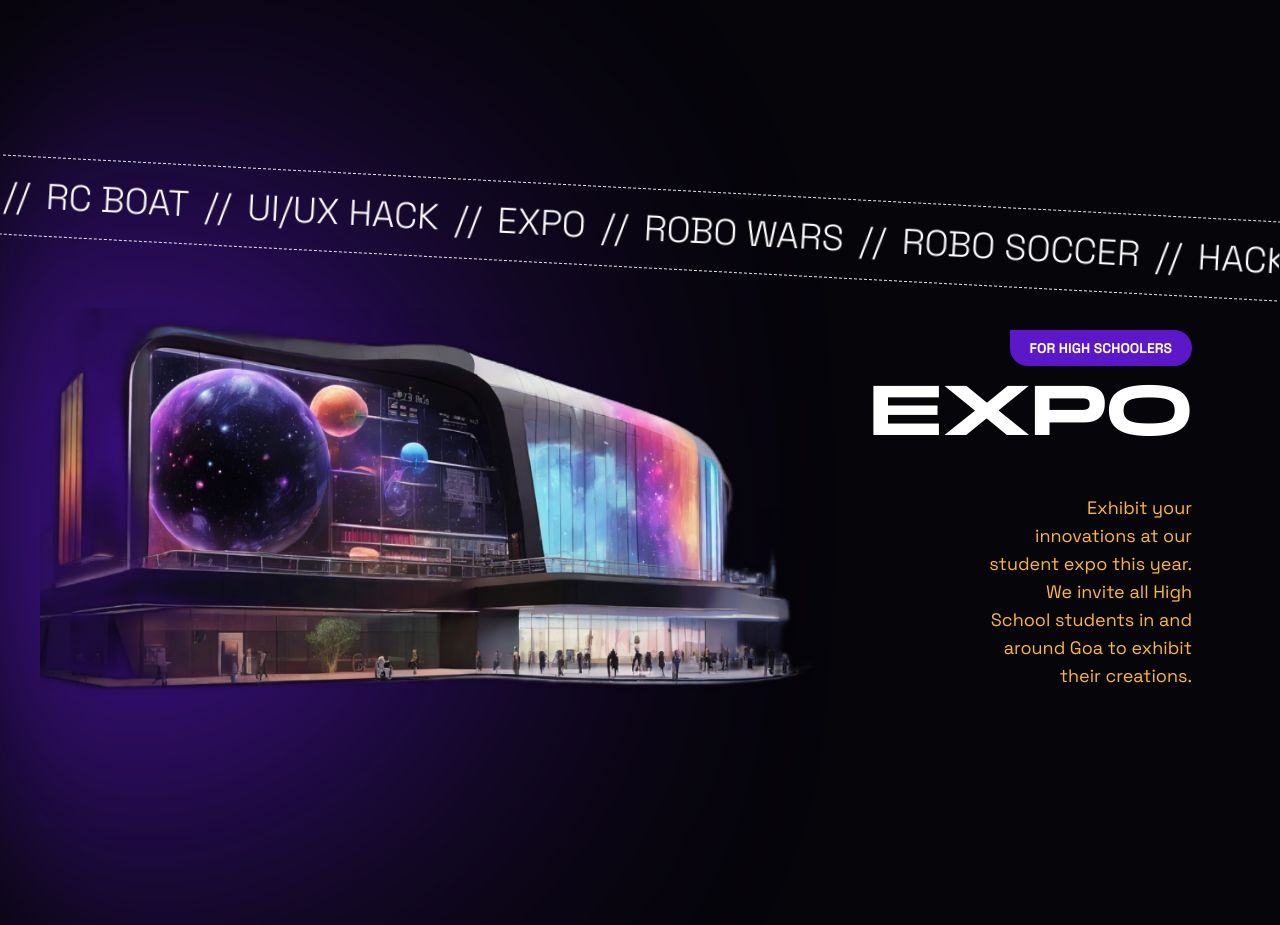
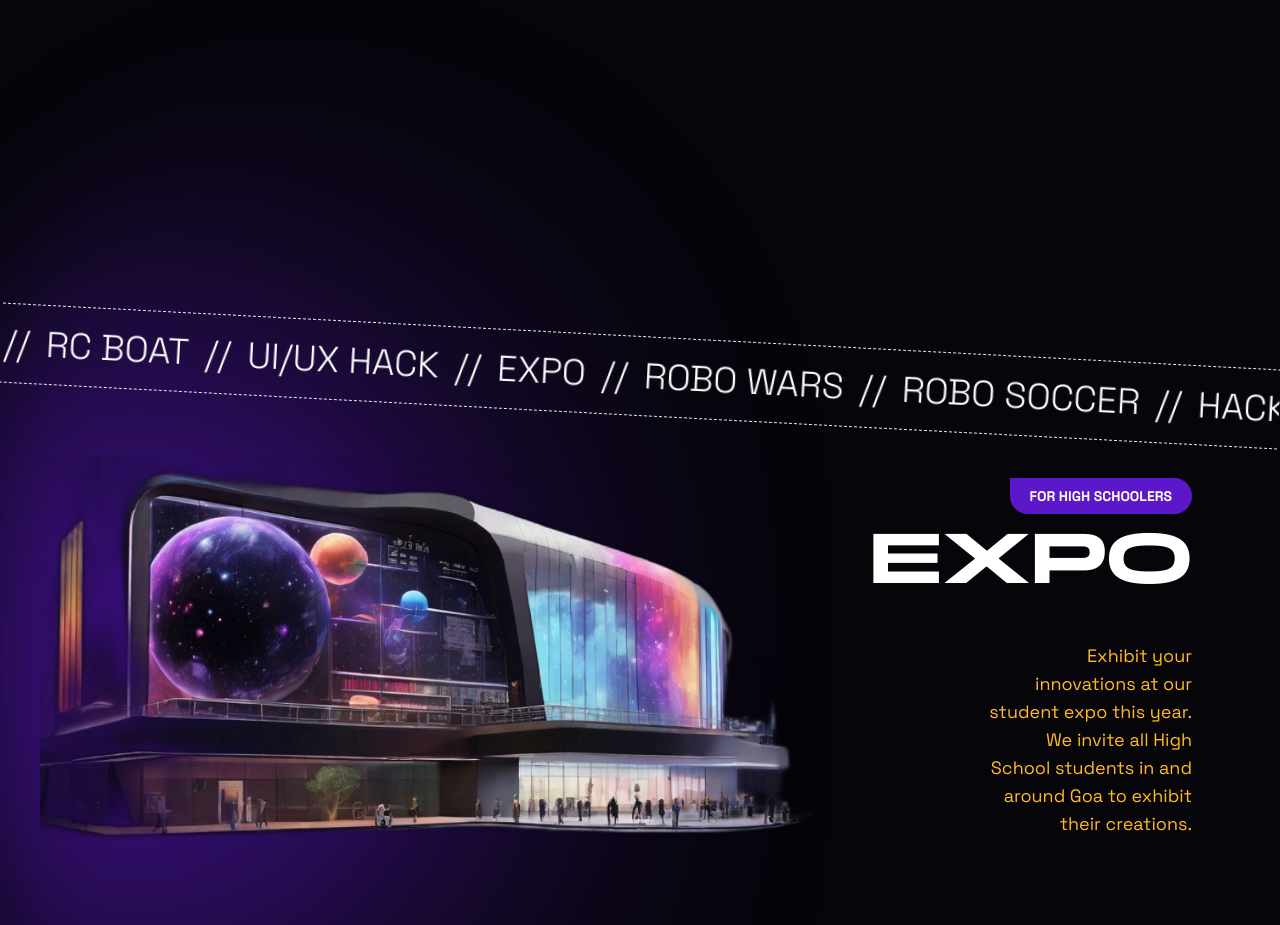
Before and after one commit to Engicos-Coders-Club/gec-spectrum-website-2024, a Next.js app: page / in a window 1280 px wide. Shown: the part 2920-3845 px from the top of the page. Built offline with nearby package versions, Linux system fonts and the light colour scheme.

Commit message:
added the scrolling tab in a div which has a top padding

```diff
--- a/src/app/components/Expo.tsx
+++ b/src/app/components/Expo.tsx
@@ -20,7 +20,9 @@ const panchang = localFont({
 const Expo = () => {
   return (
     <div className="w-screen h-screen" id='expo'>
+     <div className='md:pt-32 pt-16'>
      <ScrollingText text={"EXPO_ROBO WARS_ROBO SOCCER_HACKATHON_RC BOAT_UI/UX HACK"}/>
+     </div>
      <div className="w-screen p-10 sm:p-10 sm:pr-20 flex justify-between flex-col md:flex-row">
       <div className="md:w-4/6 w-5/6 relative">
       <Image src={GlowExpo.src} height={GlowExpo.height} width={GlowExpo.width} alt="" className='absolute w-[200%] md:left-80 left-52 blur-3xl rounded-full top-2/4 transform -translate-x-1/2 -translate-y-1/2 -z-10'/>
```
